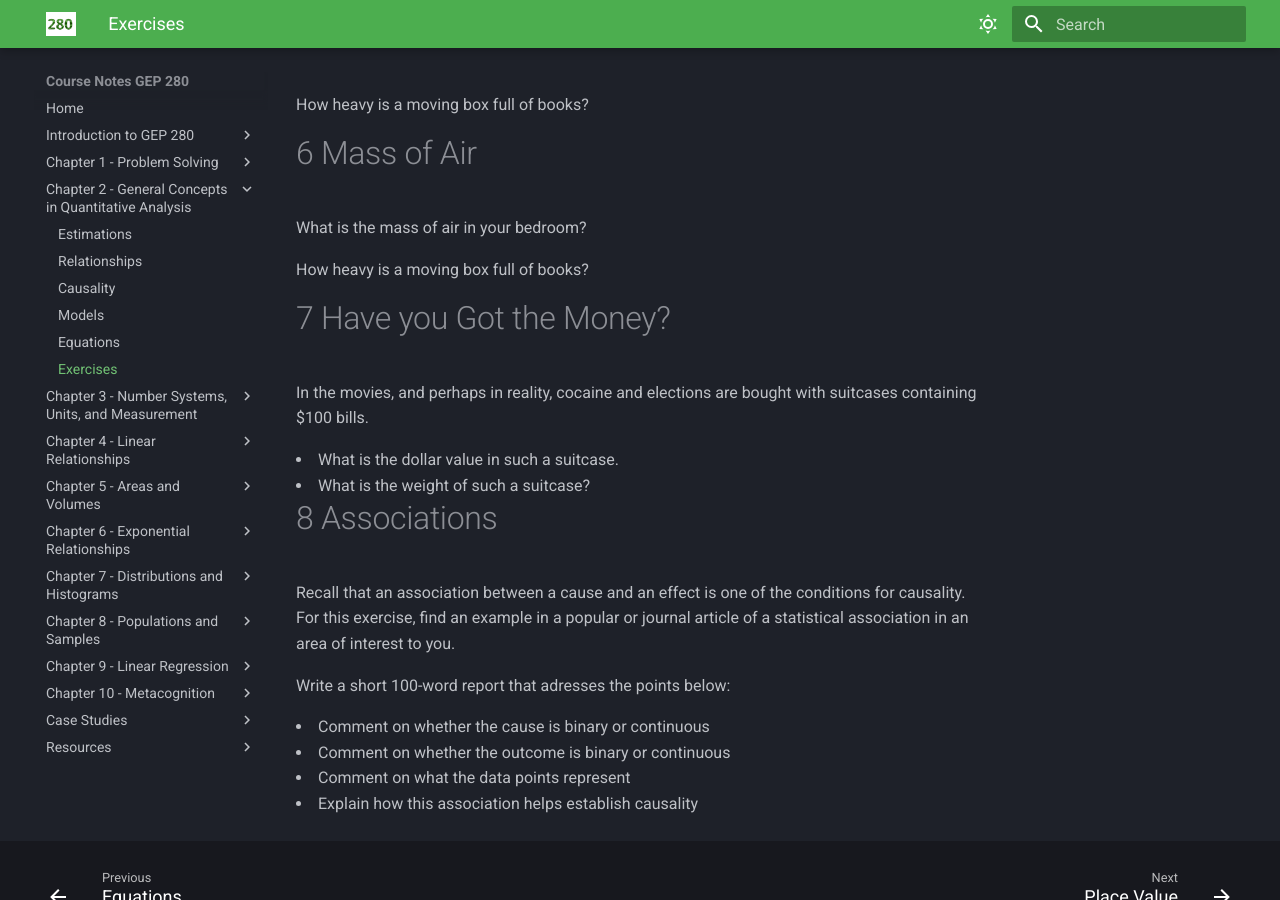
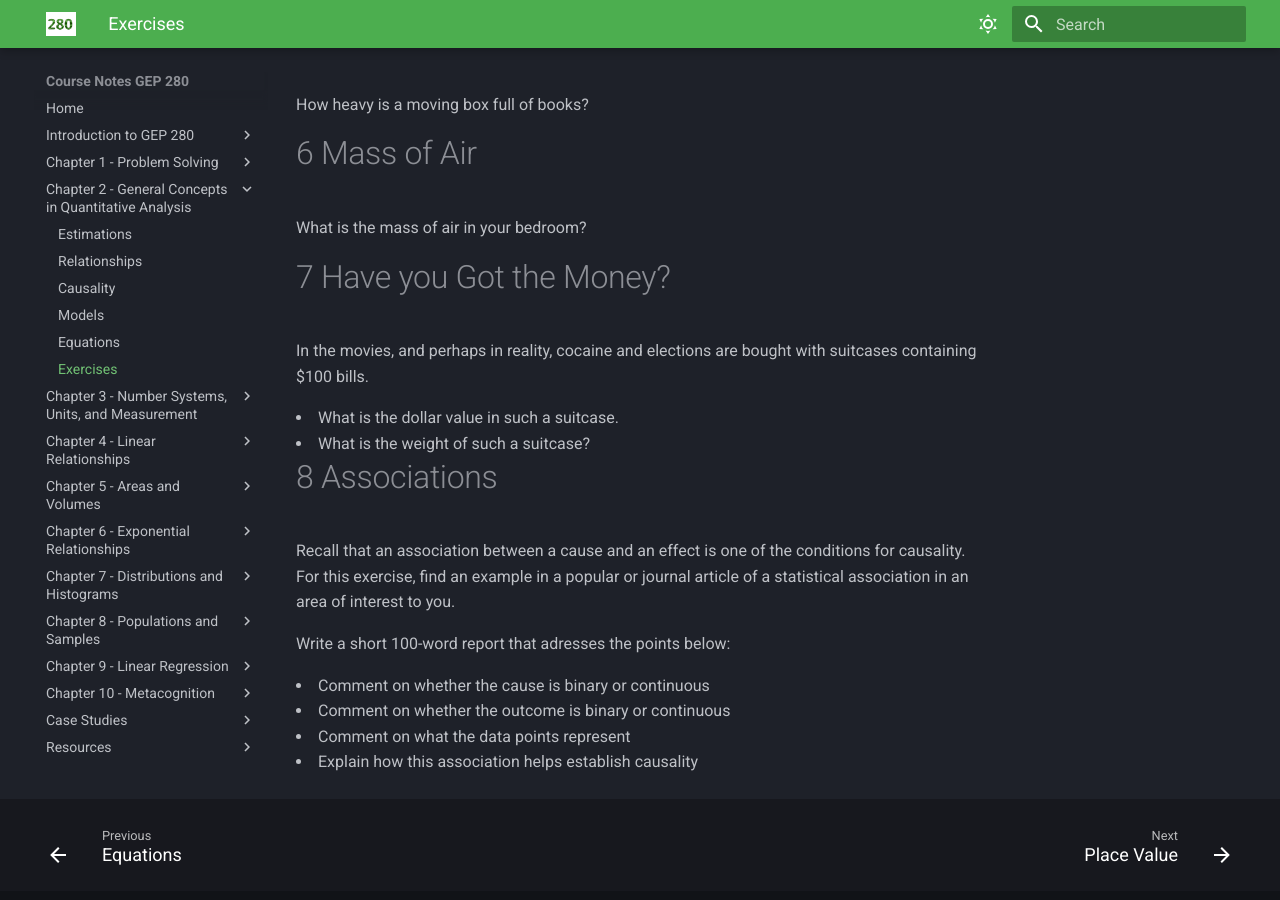
Before and after one commit to wgalbraith/280, an MkDocs documentation site: the page built from docs_student/estimations-exercises.md, in a window 1280 px wide and 900 px high, scrolled down 1166 px. Built offline with MkDocs 1.6.1 and Material for MkDocs 9.7.7, drawn with Linux system fonts in a browser that asks for light colours; nearby versions of some CDN libraries; some web fonts are replaced; library files that are not in the unit come from our copies; some of the changed lines change nothing that is shown.

Commit message:
Update estimations-exercises.md

```diff
--- a/docs_student/estimations-exercises.md
+++ b/docs_student/estimations-exercises.md
@@ -23,12 +23,6 @@ campus-wide event for lunch today.</p>
 <li>Estimate the number of tacos the caterer should bring.</li>
 <li>Clearly list all the assumptions you are making to arrive at your estimate.</li>
 </ul>
-<!-- The caterer only provides the following options.
-Which one of these options would you choose and why?
-a) 2,000 tacos
-b) 5,000 tacos
-c) 10,000 tacos
-d) 200,000 tacos -->
 <h1 id="ssu-holding-hands">4 SSU Holding Hands</h1>
 <p>You are creating a viral video event where every student at Sonoma
 State holds hands in a long chain. You need to ask the RoPo police to
@@ -39,7 +33,6 @@ reserve.</p>
 <p>How heavy is a moving box full of books?</p>
 <h1 id="books">6 Mass of Air</h1>
 <p>What is the mass of air in your bedroom?</p>
-<p>How heavy is a moving box full of books?</p>
 <h1 id="books">7 Have you Got the Money?</h1>
 <p>In the movies, and perhaps in reality, cocaine and elections are bought with suitcases containing $100 bills.</p>
 <li>What is the dollar value in such a suitcase.</li>
```
